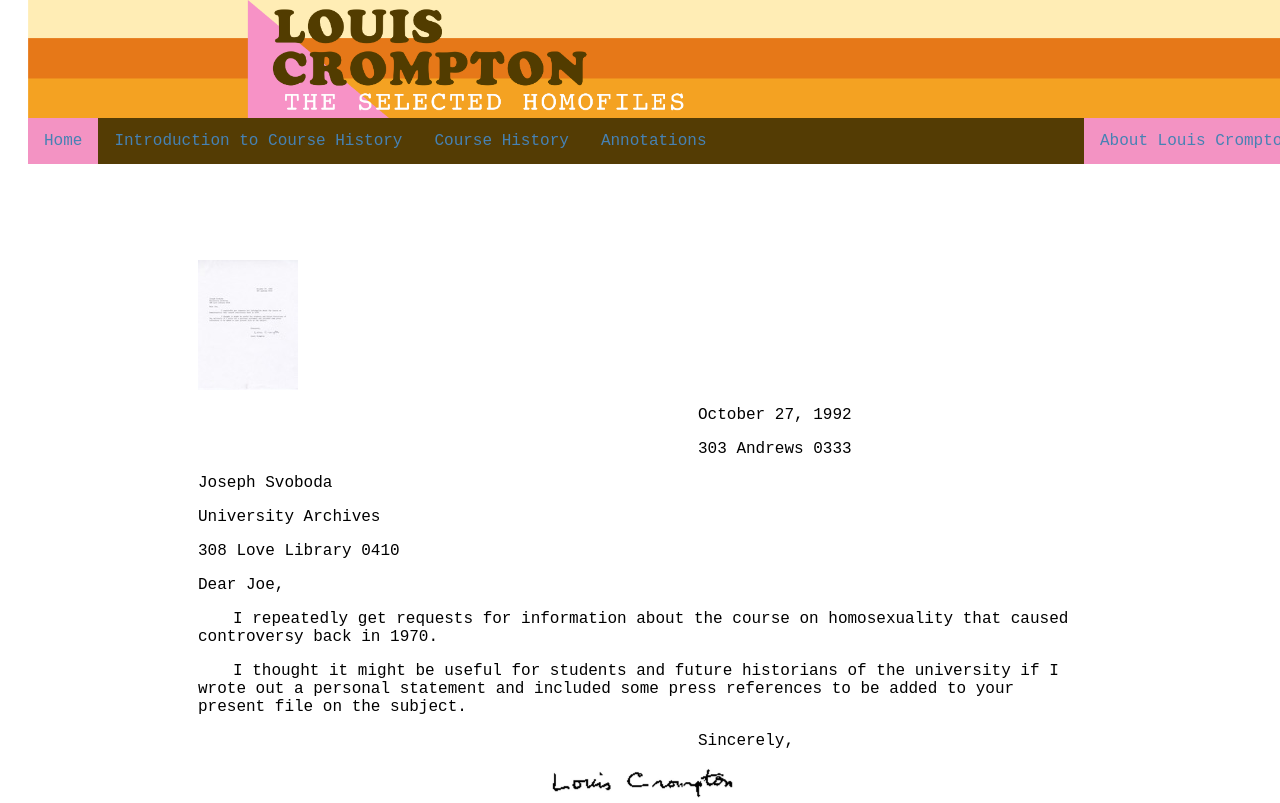
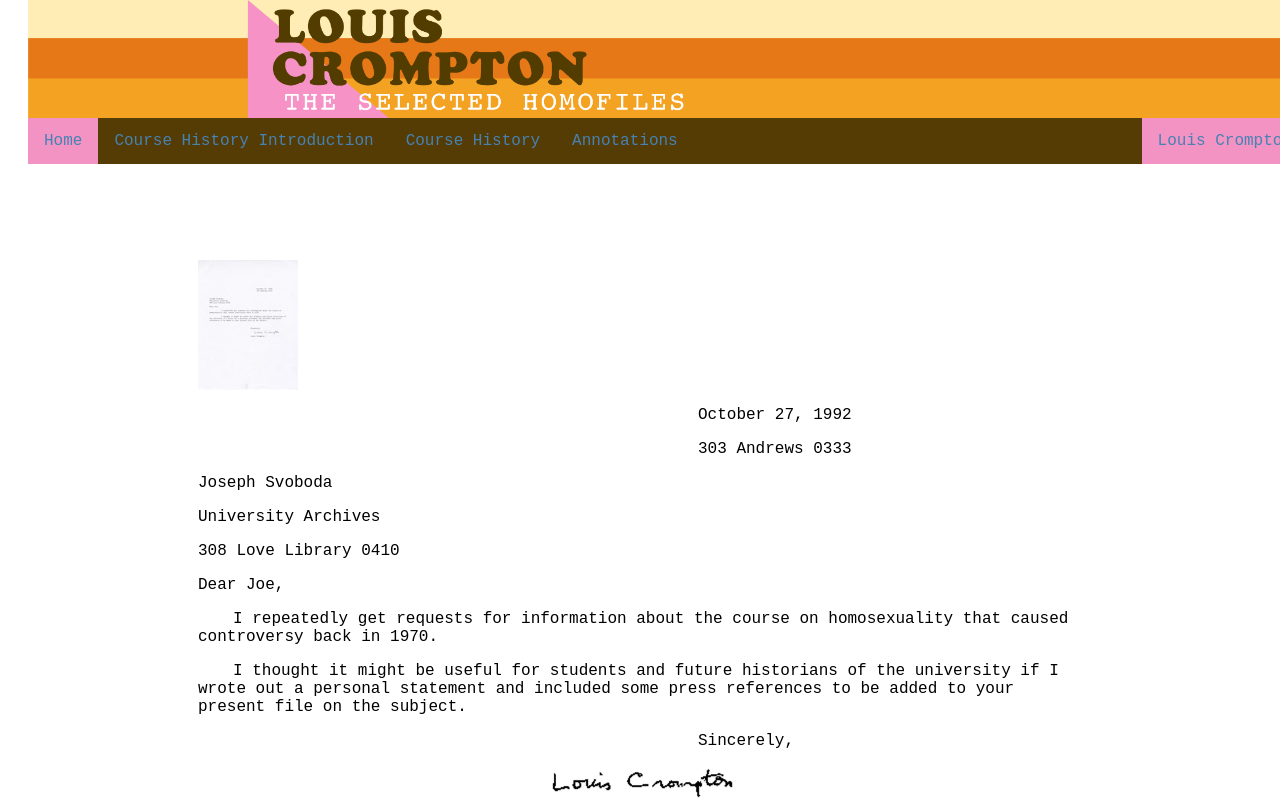
Before and after one commit to LaurenFranken/CromptonHomofiles, a plain HTML site: page IntroductionCourseHistory.html in a window 1280 px wide. Shown: the top 803 px of the page. Drawn offline with Linux system fonts and the light colour scheme.

Commit message:
Update IntroductionCourseHistory.html

```diff
--- a/IntroductionCourseHistory.html
+++ b/IntroductionCourseHistory.html
@@ -10,10 +10,10 @@
               </div>
     <ul>
             <li style="float:left"><a class="active"href="index.html">Home</a></li>
-            <li> <a href="IntroductionCourseHistory.html">Introduction to Course History</a></li>
+            <li> <a href="IntroductionCourseHistory.html">Course History Introduction</a></li>
             <li> <a href="HomofilesTEI.html">Course History</a></li>
             <li> <a href="Annotations.html">Annotations</a></li>
-            <li style="float:right"><a class="active" href="aboutCrompton">About Louis Crompton</a></li>
+            <li style="float:right"><a class="active" href="aboutCrompton">Louis Crompton</a></li>
          </ul>
 </div>
 
```
